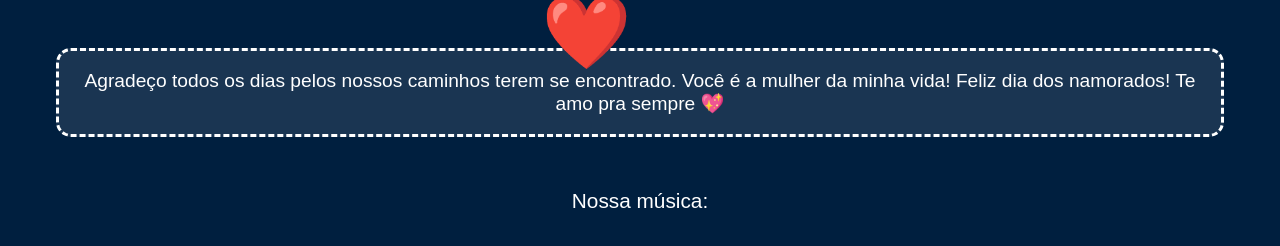
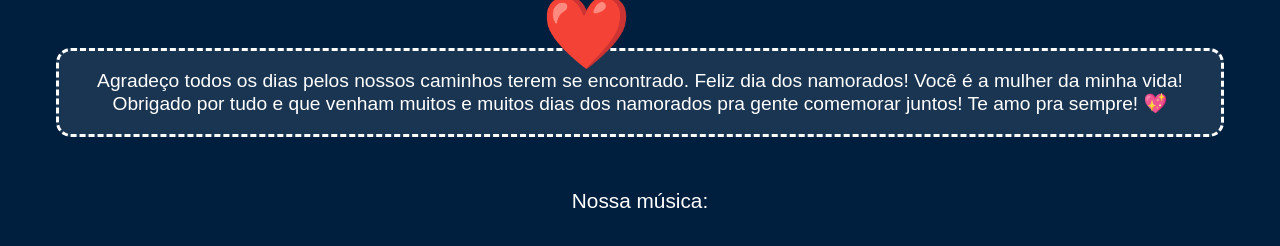
Before and after one commit to loveforyouu/diadosnamoradosc102, a plain HTML site: page index.html in a window 1280 px wide. Shown: the part 760-1006 px from the top of the page. Drawn offline with Linux system fonts and the light colour scheme.

Commit message:
Update index.html

```diff
--- a/index.html
+++ b/index.html
@@ -138,7 +138,7 @@
     <div id="timer">Carregando...</div>
 
     <div class="message">
-      Agradeço todos os dias pelos nossos caminhos terem se encontrado. Você é a mulher da minha vida! Feliz dia dos namorados! Te amo pra sempre 💖
+      Agradeço todos os dias pelos nossos caminhos terem se encontrado. Feliz dia dos namorados! Você é a mulher da minha vida! Obrigado por tudo e que venham muitos e muitos dias dos namorados pra gente comemorar juntos! Te amo pra sempre! 💖
     </div>
 
     <div class="music-title">Nossa música:</div>
```
